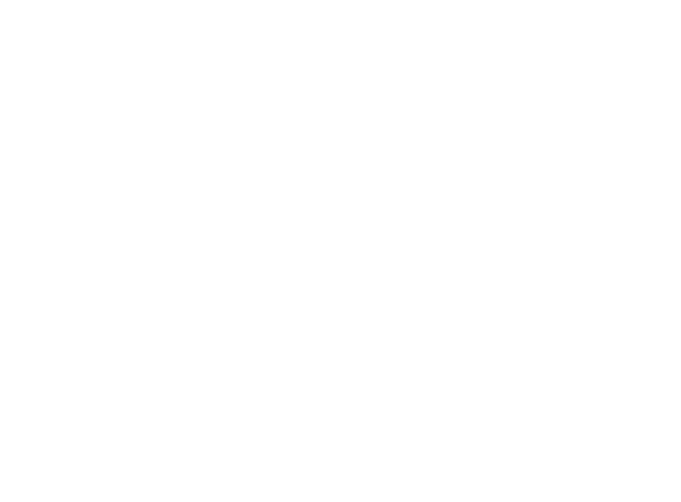
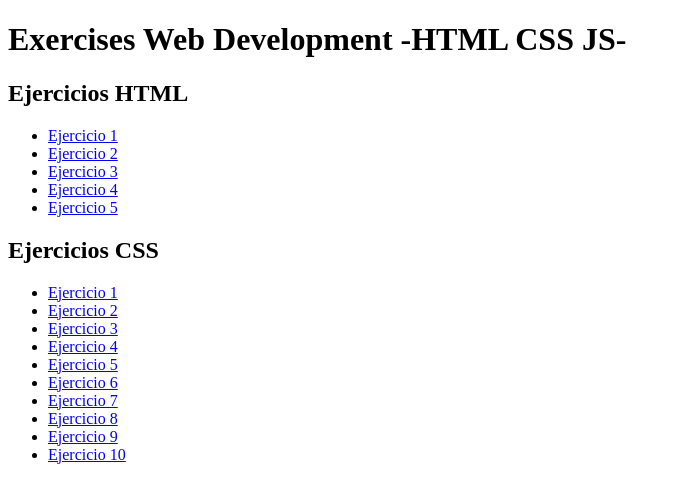
Before and after one commit to KurosakiVll/WebDevelopment, a plain HTML site: page index.html in a window 1280 px wide. Shown: the whole page, without its empty margins (0-681 px from the left). Drawn offline with Linux system fonts and the light colour scheme.

Commit message:
Corrections and Exercises

```diff
--- a/index.html
+++ b/index.html
@@ -0,0 +1,44 @@
+<!DOCTYPE html>
+<html lang="es">
+
+<head>
+    <meta charset="UTF-8">
+    <meta name="viewport" content="width=device-width" , initial-scale=1.0>
+    <title>Exercises Web Development</title>
+    <link rel="stylesheet" href="styles.css">
+</head>
+
+<body>
+    <header>
+        <h1>Exercises Web Development -HTML CSS JS-</h1>
+        <div class="container">
+            <section id="html_section">
+                <h2>Ejercicios HTML</h2>
+                <ul>
+                    <li><a href="HTML/ej01/index.html">Ejercicio 1</a></li>
+                    <li><a href="HTML/ej02/index.html">Ejercicio 2</a></li>
+                    <li><a href="HTML/ej03/index.html">Ejercicio 3</a></li>
+                    <li><a href="HTML/ej04/index.html">Ejercicio 4</a></li>
+                    <li><a href="HTML/ej04/index.html">Ejercicio 5</a></li>
+                </ul>
+            </section>
+            <section id="css_section">
+                <h2>Ejercicios CSS</h2>
+                <ul>
+                    <li><a href="CSS/ej01/index.html">Ejercicio 1</a></li>
+                    <li><a href="CSS/ej02/index.html">Ejercicio 2</a></li>
+                    <li><a href="CSS/ej03/index.html">Ejercicio 3</a></li>
+                    <li><a href="CSS/ej04/index.html">Ejercicio 4</a></li>
+                    <li><a href="CSS/ej05/index.html">Ejercicio 5</a></li>
+                    <li><a href="CSS/ej01/index.html">Ejercicio 6</a></li>
+                    <li><a href="CSS/ej02/index.html">Ejercicio 7</a></li>
+                    <li><a href="CSS/ej03/index.html">Ejercicio 8</a></li>
+                    <li><a href="CSS/ej04/index.html">Ejercicio 9</a></li>
+                    <li><a href="CSS/ej05/index.html">Ejercicio 10</a></li>
+                </ul>
+            </section>
+        </div>
+    </header>
+</body>
+
+</html>
--- a/style.css
+++ b/style.css
@@ -0,0 +1,58 @@
+body {
+    font-family: Arial, sans-serif;
+    line-height: 1.6;
+    margin: 0;
+    padding: 0;
+    background-color: #f4f4f4;
+    color: #333;
+}
+
+header {
+    background-color: #333;
+    color: #fff;
+    padding: 20px 10px;
+    text-align: center;
+}
+
+header h1 {
+    margin: 0;
+    font-size: 24px;
+}
+
+.container {
+    max-width: 1200px;
+    margin: 20px auto;
+    padding: 0 15px;
+}
+
+section {
+    margin-bottom: 30px;
+}
+
+section h2 {
+    font-size: 20px;
+    margin-bottom: 10px;
+    color: #555;
+    border-bottom: 2px solid #ccc;
+    padding-bottom: 5px;
+}
+
+ul {
+    list-style: none;
+    padding: 0;
+}
+
+ul li {
+    margin: 5px 0;
+}
+
+ul li a {
+    text-decoration: none;
+    color: #007BFF;
+    font-weight: bold;
+}
+
+ul li a:hover {
+    color: #0056b3;
+    text-decoration: underline;
+}
```
Also changed, not shown: HTML/ej02/index.html (+9 -0 lines), HTML/ej03/index.html (added, +21 -0 lines), HTML/ej04/index.html (added, +52 -0 lines), HTML/ej03/style.css (added), HTML/ej04/style.css (added).
